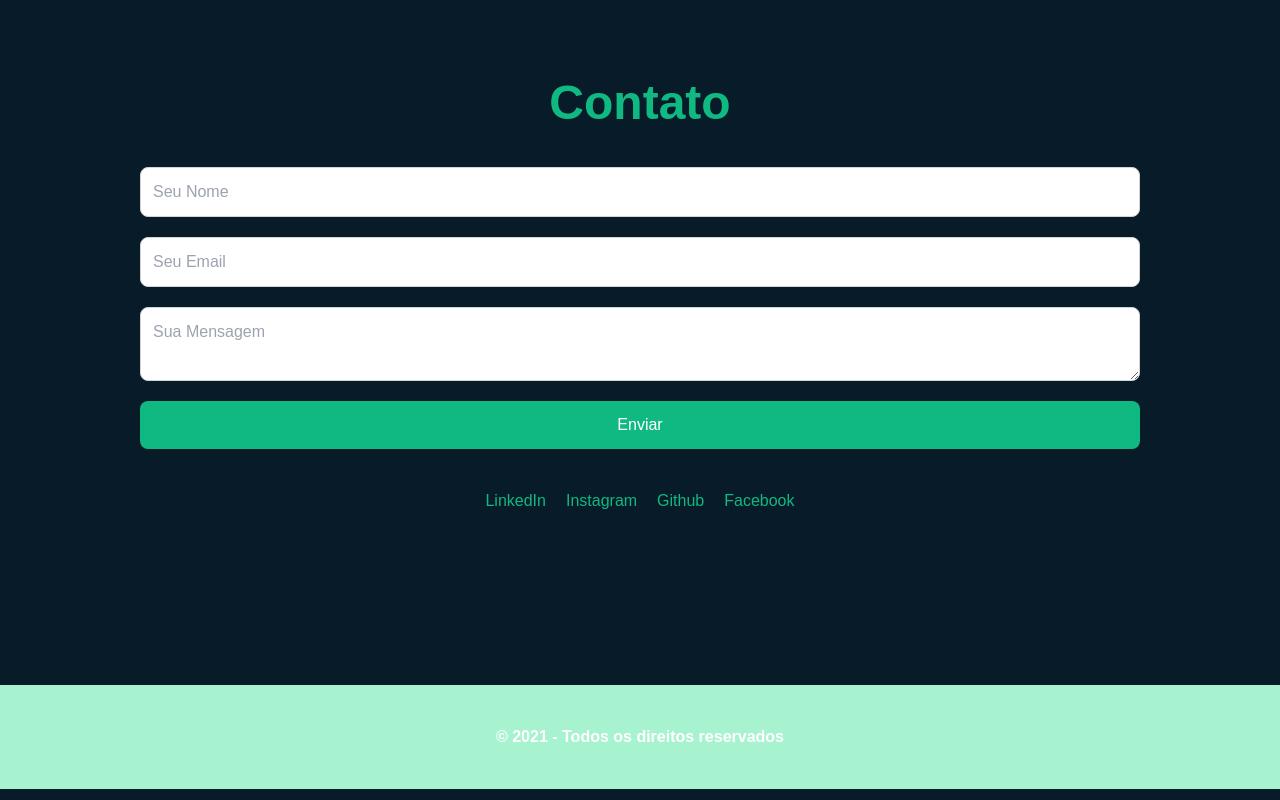
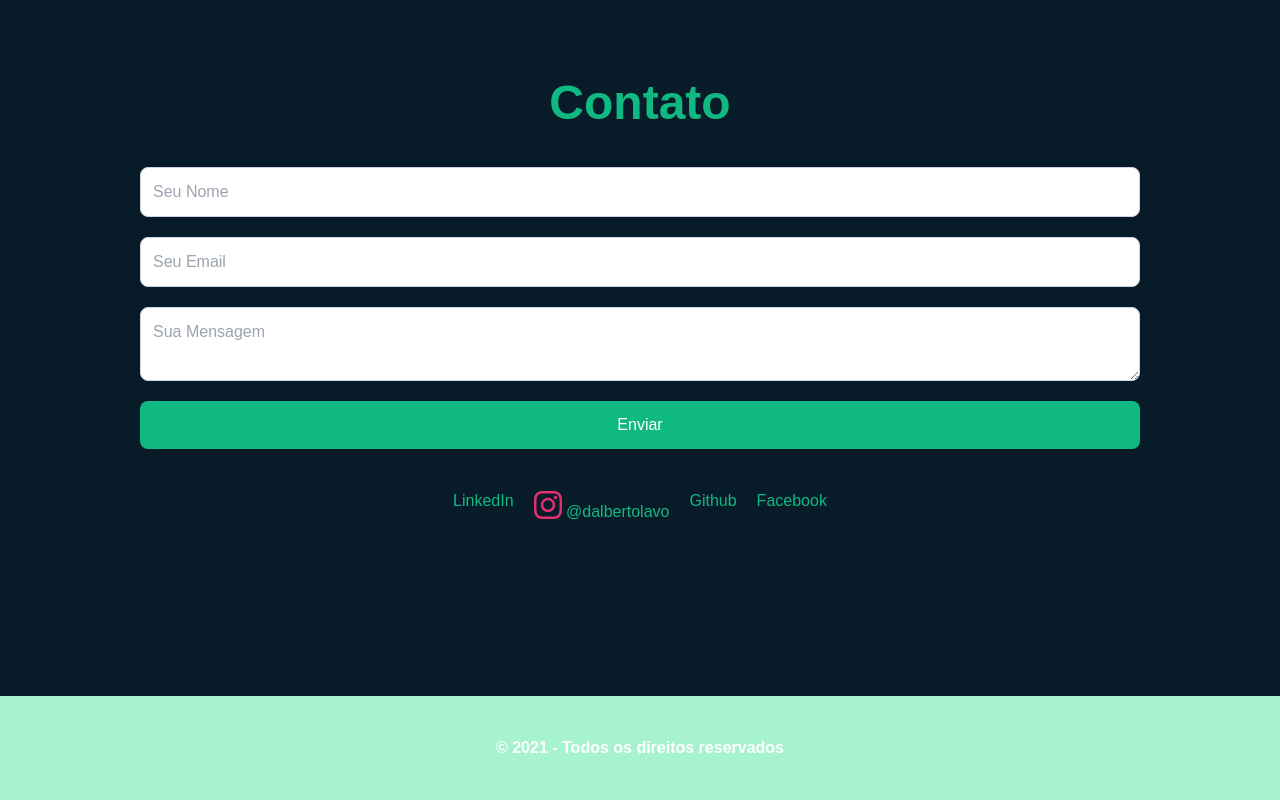
Before and after one commit to olavodd42/meu-portfolio, a React (Create React App) app: page / in a window 1280 px wide. Shown: the part 3818-4618 px from the top of the page. Built offline with nearby package versions, Linux system fonts and the light colour scheme.

Commit message:
adiciona icone instagram

```diff
--- a/package.json
+++ b/package.json
@@ -3,6 +3,8 @@
   "version": "0.1.0",
   "private": true,
   "dependencies": {
+    "@fortawesome/free-brands-svg-icons": "^6.7.2",
+    "@fortawesome/react-fontawesome": "^0.2.2",
     "@testing-library/jest-dom": "^6.6.3",
     "@testing-library/react": "^16.1.0",
     "@testing-library/user-event": "^14.5.2",
--- a/src/components/Contact.js
+++ b/src/components/Contact.js
@@ -1,5 +1,7 @@
 import React, { useState } from 'react';
 import emailjs from 'emailjs-com'; // Certifique-se de instalar esta dependência
+import { FontAwesomeIcon } from '@fortawesome/react-fontawesome';
+import { faInstagram } from '@fortawesome/free-brands-svg-icons';
 
 export default function Contact() {
     const [formData, setFormData] = useState({
@@ -84,7 +86,7 @@ export default function Contact() {
                     LinkedIn
                 </a>
                 <a href="https://www.instagram.com/dalbertolavo" target="_blank" rel="noopener noreferrer" className="text-emerald-500 hover:text-emerald-600 transition duration-300">
-                    Instagram
+                <FontAwesomeIcon icon={faInstagram} size="2x" color="#E1306C" /> @dalbertolavo
                 </a>
                 <a href="https://www.github.com/olavodd42" target="_blank" rel="noopener noreferrer" className="text-emerald-500 hover:text-emerald-600 transition duration-300">
                     Github
```
Also changed, not shown: 1 other file (tests, documents, lock files or other folders).
